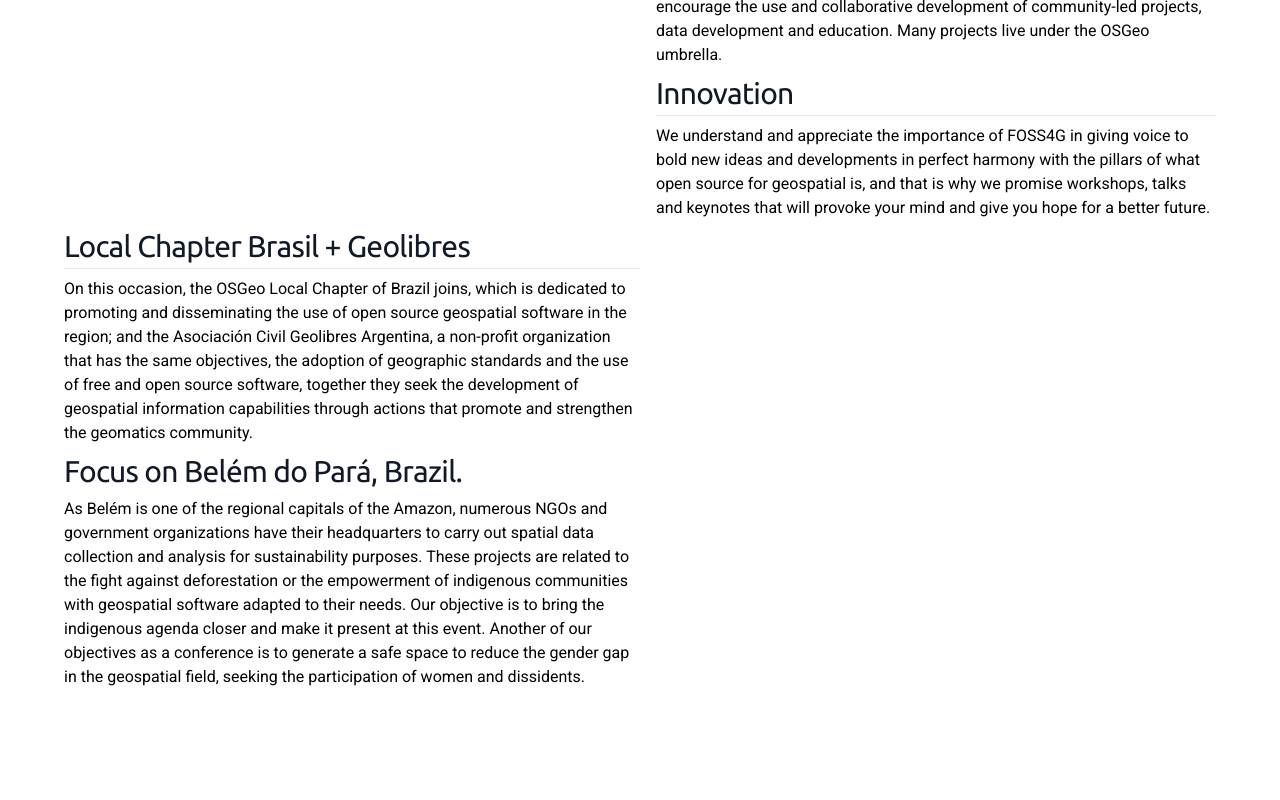
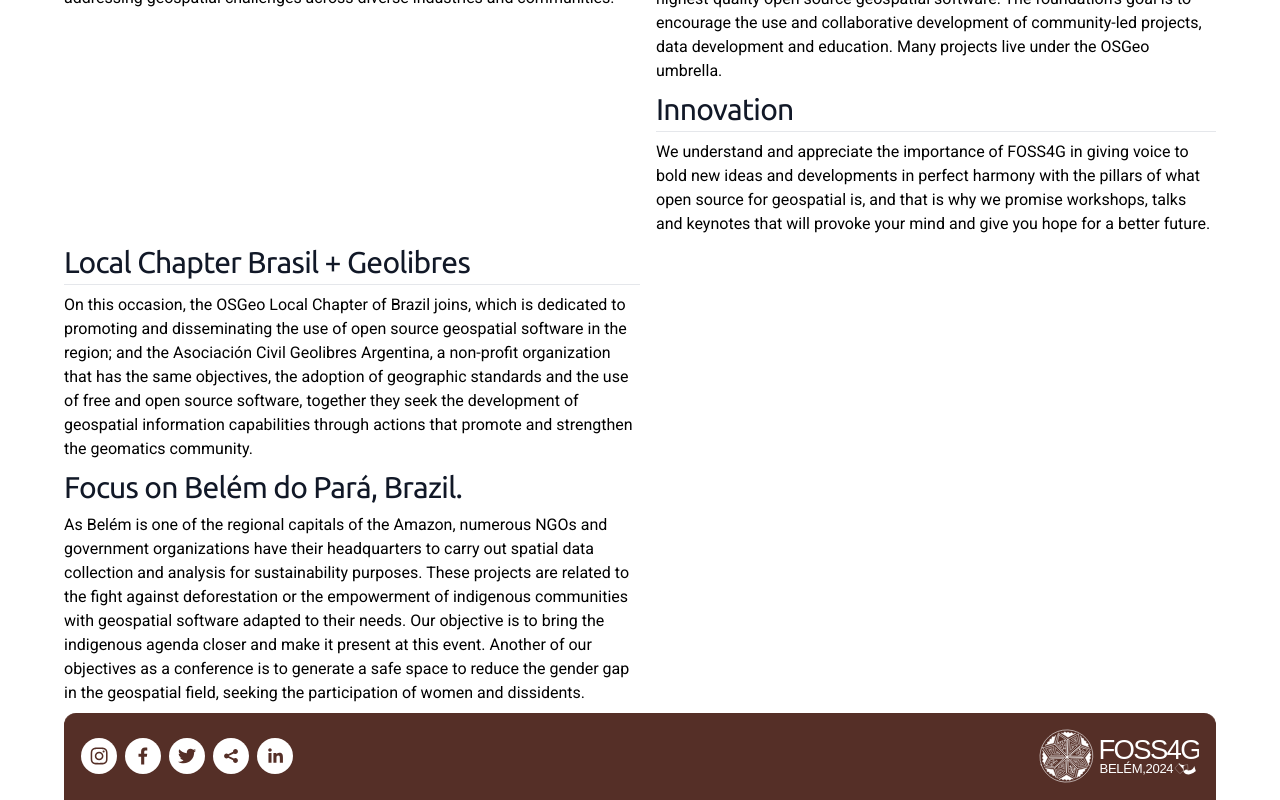
Before and after one commit to FOSS4G-2024-Belem/foss4g-2024-belem.github.io, a Next.js app: page /about in a window 1280 px wide. Shown: the part 1134-1934 px from the top of the page. Before the commit the page ends 1831 px from the top, so only its background shows below. Built offline with nearby package versions, Linux system fonts and the light colour scheme.

Commit message:
add footer

```diff
--- a/package.json
+++ b/package.json
@@ -17,7 +17,8 @@
     "@types/mdx": "^2.0.13",
     "next": "14.2.1",
     "react": "^18",
-    "react-dom": "^18"
+    "react-dom": "^18",
+    "react-social-icons": "^6.16.0"
   },
   "devDependencies": {
     "@types/node": "^20",
--- /dev/null
+++ b/src/components/footer.tsx
@@ -0,0 +1,48 @@
+import Image from "next/image";
+import Link from "next/link";
+import FOSS4GLogoWhite from "@/images/foss4g-belem-logo-vertical-white.svg";
+
+import { SocialIcon } from "react-social-icons";
+
+export default function Header() {
+  return (
+    <nav className="flex items-center justify-between flex-wrap bg-f4g_red px-4 py-4 max-w-6xl mx-auto border-f4g_red border-l border-b border-r rounded-t-xl">
+      <div className="flex space-x-2">
+        <SocialIcon
+          url="https://instagram.com/foss4g"
+          style={{ width: 36, height: 36 }}
+          bgColor="#ffffff"
+          fgColor="transparent"
+        />
+        <SocialIcon
+          url="https://facebook.com/foss4g2024"
+          style={{ width: 36, height: 36 }}
+          bgColor="#ffffff"
+          fgColor="transparent"
+        />
+        <SocialIcon
+          url="https://twitter.com/foss4g"
+          style={{ width: 36, height: 36 }}
+          bgColor="#ffffff"
+          fgColor="transparent"
+        />
+        <SocialIcon
+          url="https://mastodon.org/@foss4g"
+          href="https://fosstodon.org/@foss4g"
+          style={{ width: 36, height: 36 }}
+          bgColor="#ffffff"
+          fgColor="transparent"
+        />
+        <SocialIcon
+          url="https://linkedin.com/company/foss4g2024"
+          style={{ width: 36, height: 36 }}
+          bgColor="#ffffff"
+          fgColor="transparent"
+        />
+      </div>
+      <div className="flex  flex-shrink-0 text-white">
+        <Image className="w-40" alt="FOSS4G Logo" src={FOSS4GLogoWhite} />
+      </div>
+    </nav>
+  );
+}
--- a/src/components/header.tsx
+++ b/src/components/header.tsx
@@ -4,7 +4,7 @@ import FOSS4GLogo from "@/images/foss4g-belem-logo-vertical.svg";
 
 export default function Header() {
   return (
-    <nav className="flex items-center justify-between flex-wrap bg-white p-2 max-w-6xl mx-auto border-f4g_red border-l border-b border-r rounded-bl-xl rounded-br-xl">
+    <nav className="flex items-center justify-between flex-wrap bg-white py-4 px-4 max-w-6xl mx-auto border-f4g_red border-l border-b border-r rounded-bl-xl rounded-br-xl">
       <div className="flex items-center flex-shrink-0 text-white mr-6">
         <Image className="w-40" alt="FOSS4G Logo" src={FOSS4GLogo} />
       </div>
--- a/src/components/layout.tsx
+++ b/src/components/layout.tsx
@@ -1,4 +1,5 @@
 import Header from "./header";
+import Footer from "./footer";
 import { PropsWithChildren } from "react";
 
 export default function Layout({ children }: PropsWithChildren) {
@@ -9,6 +10,7 @@ export default function Layout({ children }: PropsWithChildren) {
     <>
       <Header />
       {isMdx ? <MDXLayout>{children}</MDXLayout> : <main>{children}</main>}
+      <Footer />
     </>
   );
 }
```
Also changed, not shown: src/images/foss4g-belem-logo-vertical-white.svg (added), 1 other file (tests, documents, lock files or other folders).
